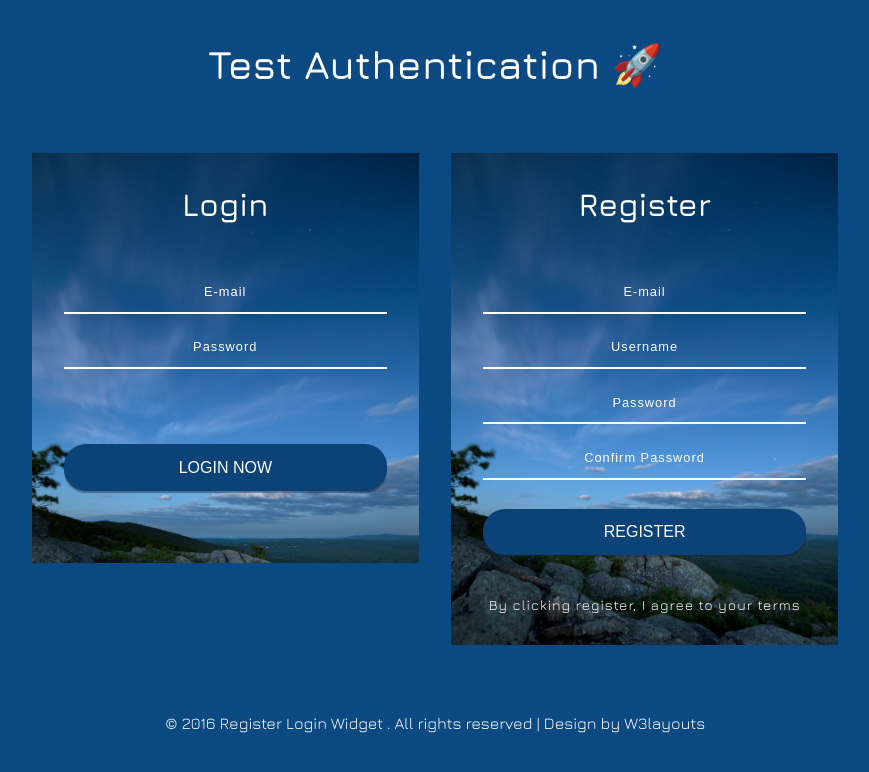
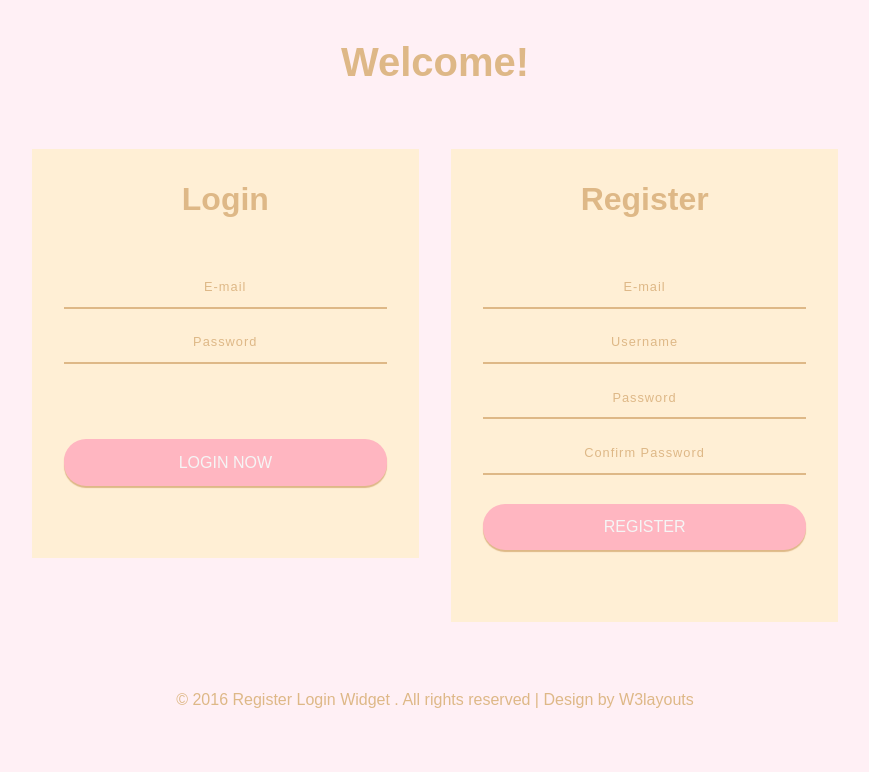
Before and after one commit to stephanoulaa/independent-study, a website: page templateLogReg/index.html in a window 1280 px wide. Shown: the whole page, without its empty margins (205-1074 px from the left). Drawn offline with nearby package versions, Linux system fonts and the light colour scheme.

Commit message:
style login page and profile

```diff
--- /dev/null
+++ b/templateLogReg/css/profile.css
@@ -0,0 +1,29 @@
+body {
+    font-family: 'Montserrat', sans-serif;
+    background-color: lavenderblush;
+    color: darkgrey;
+    margin-left: 10%;
+    margin-right: 10%;
+    margin-top: 4%;
+}
+
+.login-info {
+    border: 2px solid lavender;
+    background-color: lavender;
+    border-radius: 9px;
+    text-align: left;
+    padding-left: 10px;
+}
+
+#logout {
+    text-decoration: none;
+    color: mediumpurple;
+    border: 2px solid khaki;
+    border-radius: 9px;
+    background-color: khaki;
+    padding: 10px;
+}
+
+#logout:hover {
+    color: plum;
+}
--- a/templateLogReg/css/style.css
+++ b/templateLogReg/css/style.css
@@ -28,11 +28,12 @@ nav.horizontal ul li{	display: inline-block;}/* horizontal menu */
 img{max-width:100%;}
 /*--end reset--*/
 body {
-    font-family: 'Jura', sans-serif;
-    background:#0a4981;
+/*    font-family: 'Jura', sans-serif;*/
+    font-family: 'Montserrat', sans-serif;
+    background-color: lavenderblush;
 }
 h1 {
-    color: #fff;
+    color: burlywood;
     text-align: center;
     padding: 1em 0 0 0;
     font-size: 3em;
@@ -59,14 +60,15 @@ h1 {
     width: 48%;
 }
 .signin-form {
-    background: url(../images/banner1.jpg)no-repeat 0px 0px;
-    background-size: cover;
+/*    background: url(../images/monemvasia.jpg)no-repeat 0px 0px;*/
+/*    background-size: cover;*/
+    background-color: papayawhip;
     padding: 2em 2em;
 	text-align: center;
 }
 .signin-form h3 {
     font-size: 2em;
-    color: #fff;
+    color: burlywood;
     font-weight: 700;
     margin-bottom: 1.5em;
 }
@@ -85,9 +87,9 @@ h1 {
     font-size: 0.8em;
     margin: 1em 0;
     outline: none;
-    color: #FFF;
+    color: burlywood;
     border: none;
-    border-bottom: 2px solid #fff;
+    border-bottom: 2px solid burlywood;
 	letter-spacing: 1px;
 	text-align:center;
 }
@@ -100,7 +102,7 @@ h1 {
     display: block;
 }
 ::-webkit-input-placeholder{
-	color:#fff !important;
+	color:burlywood !important;
 }
 .signin-form input[type="submit"] {
     outline: none;
@@ -110,16 +112,16 @@ h1 {
     font-size: 1em;
     margin-top: 1em;
     border: none;
-    color: #fff;
+    color: whitesmoke;
     cursor: pointer;
-    background: #0b4379;
-    box-shadow: 0px 2px 1px rgba(28, 28, 29, 0.42);
+    background: lightpink;
+    box-shadow: 0px 2px 1px burlywood;
 	border-radius: 22px;
 
 }
 .signin-form input[type="submit"]:hover {
-    color: #fff;
-    background: #002242;
+    color: whitesmoke;
+    background: lightpink;
     transition: .5s all;
 	-webkit-transition: .5s all;
     -moz-transition: .5s all;
@@ -213,11 +215,11 @@ h5 {
 }
 .copyright p {
     font-size: 1em;
-    color: #fff;
+    color: burlywood;
 	line-height:1.8em;
 }
 .copyright p a{
-    color: #fff;
+    color: burlywood;
 }
 .copyright p a:hover{
     color:#56c8dc;
--- a/templateLogReg/index.html
+++ b/templateLogReg/index.html
@@ -20,7 +20,7 @@ License URL: http://creativecommons.org/licenses/by/3.0/
 <!--//web-fonts-->
 </head>
 <body>
-	<h1>Test Authentication 🚀 </h1>
+	<h1>Welcome! </h1>
 	<!-- main -->
 	<div class="main">
 		<!--login-profile-->
@@ -55,7 +55,7 @@ License URL: http://creativecommons.org/licenses/by/3.0/
 						<input type="submit" value="REGISTER">
 					</form>
 				</div>
-				<p><a href="#"> By clicking register, I agree to your terms</a></p>
+<!--				<p><a href="#"> By clicking register, I agree to your terms</a></p>-->
 			</div>
 		</div>
 		<div class="clear"></div>
```
Also changed, not shown: routes/router.js (+22 -1 lines), readme.md, templateLogReg/images/monemvasia.jpg (added), 2 other files.
